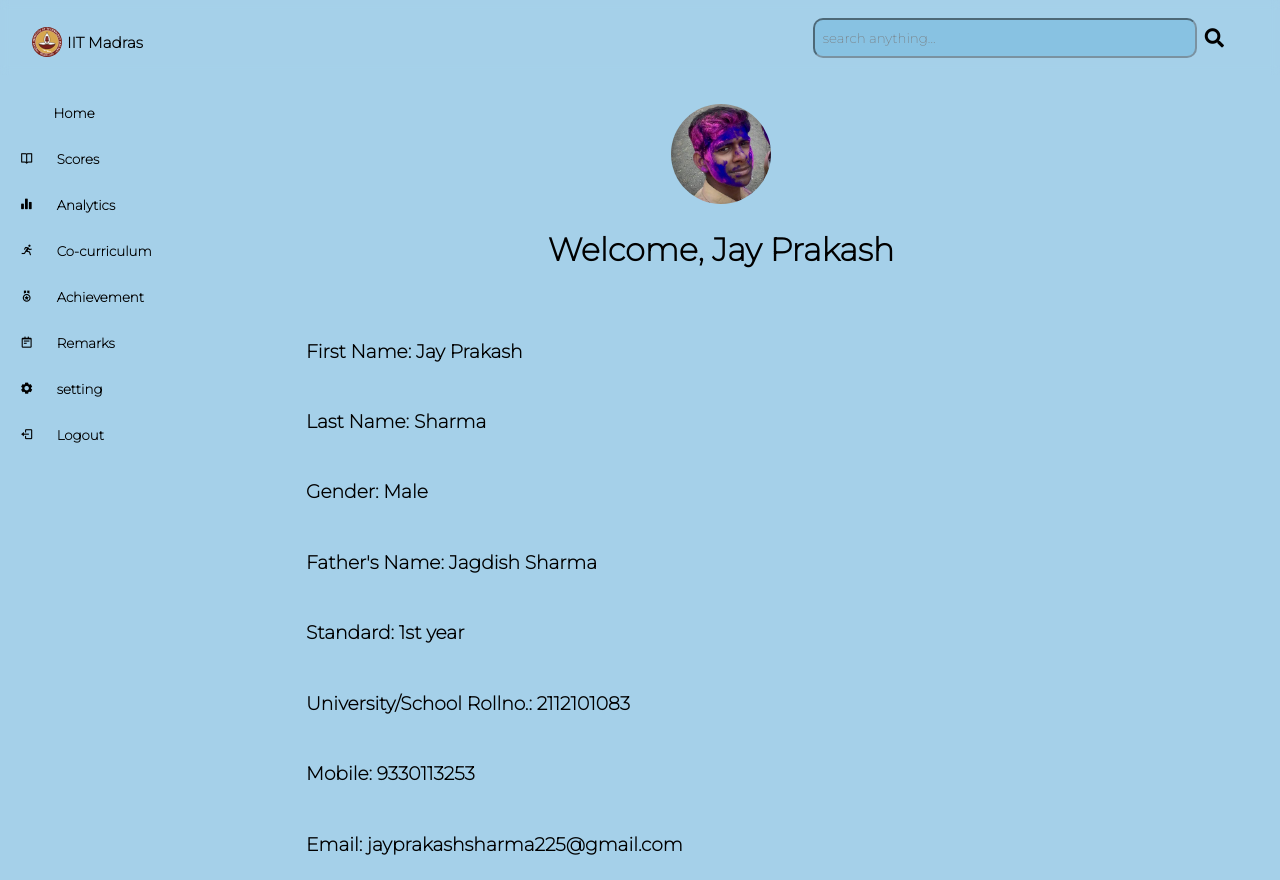
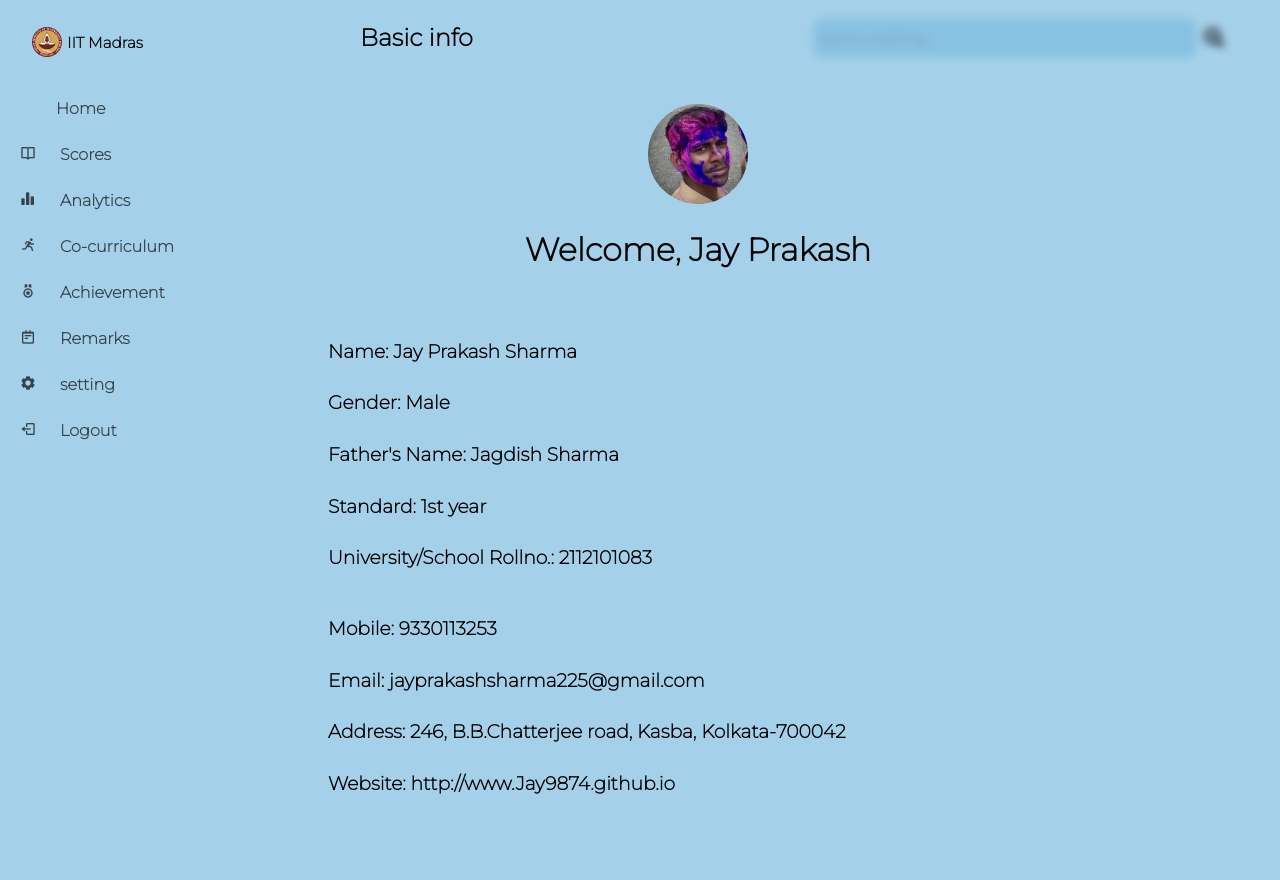
Before and after one commit to Jay9874/student_monitoring, a Django app: page /studentsite/ in a window 1280 px wide. Run offline with Django 4.2, Linux system fonts and the light colour scheme; a user stored in the database is signed in; data comes from the database, SQL or seed files in the repository; both versions use the stored data as it was after the commit; some libraries are stand-ins or nearby versions.

Commit message:
I changed the sidebar button to click anywhere

```diff
--- a/studentsite/static/studentsite/style.css
+++ b/studentsite/static/studentsite/style.css
@@ -23,9 +23,26 @@ html{
 }
 
 a{
+    display: block;
+    padding-left: 20px;
+    height: 100%;
+    width: 100%;
+    text-align: left;
+    align-items: center;
+    border-top-right-radius: 23px;
+    border-bottom-right-radius: 23px;
+    outline: none;
+    border: none;
+    cursor: pointer;
+    background-color: transparent;
+    overflow: hidden;
     text-decoration: none;
-    color: rgb(0, 0, 0);
     font-weight: bolder;
+    color: rgba(0, 0, 0, 0.678);
+}
+
+.sidebar_list-items a:hover{
+    background-color:rgba(64, 156, 209, 0.274);
 }
 
 th{
@@ -120,6 +137,7 @@ header{
     background-color:rgba(64, 156, 209, 0.274);
     height: 40px;
     width: 30vw;
+    border: none;
     border-radius: 10px;
     border-color: rgba(107, 103, 103, 0.521);
     outline: none;
@@ -153,21 +171,6 @@ header{
     color: var(--blue);
 }
 
-/* .Logo_content .logo{
-    color:#130f40;
-    display: flex;
-    height: 50px;
-    width: 50px;
-    align-items: center;
-}
-.Logo_content .logo i{
-    font-size: 28px;
-    margin-right: 5px;
-}
-.Logo_content .logo .logo_name{
-    font-size: 20px;
-    font-weight: 400;
-} */
 
 .sidebar{
 
@@ -213,7 +216,7 @@ header{
     background-color: red;
 } */
 
-.sidebar_button{
+/* .sidebar_button{
     padding-left: 20px;
     height: 100%;
     width: 100%;
@@ -225,11 +228,9 @@ header{
     cursor: pointer;
     background-color: transparent;
     overflow: hidden;
-}
+} */
 
-.sidebar_list-items button:hover{
-    background-color:rgba(64, 156, 209, 0.274);
-}
+
 
 .link{
     margin-left: 20px;
@@ -285,7 +286,7 @@ header{
     position: relative;
     top: 80px;
     height: 100vh;
-    margin-left: 250px;
+    margin-left: 275px;
     display: block;
     flex-direction: column;
     flex-wrap: wrap;
@@ -307,7 +308,7 @@ header{
 } */
 
 .main_container{
-    max-width: 840px;
+    max-width: 750px;
     display: block
     ;
 }
@@ -324,7 +325,7 @@ header{
 
 }
 
-.home_info_relative{
+.basic_info{
     position: relative;
     display: flex;
     flex-direction: column;
--- a/studentsite/templates/studentsite/home.html
+++ b/studentsite/templates/studentsite/home.html
@@ -17,13 +17,31 @@
             </div>
 
             <section class="section_info">
-                <div class="home_info_relative">
-                    <h3>First Name: {{ student.first_name }}</h3>
-                    <h3>Last Name: {{ student.last_name }}</h3>
-                    <h3>Gender: {{ student.gender }}</h3>
-                    <h3>Father's Name: {{ student.father_name }}</h3>
-                    <h3>Standard: {{ student.standard }}</h3>
-                    <h3>University/School Rollno.: {{ student.roll_number }}</h3>
+                <div class="basic_info">
+                    <div class="basic_info1">
+                        <div class="basic_info2">
+                            <div class="header_info">
+                               <div class="header_info1">
+                                   <header>
+                                       <div class="inside_header">
+                                           <h1>Basic info</h1>
+                                       </div>
+                                   </header>
+                               </div>
+                            </div>
+
+                            <div class="basic_info_name">
+
+                            </div>
+                            <h3>Name: {{ student.first_name }} {{ student.last_name }}</h3>
+                            <h3>Gender: {{ student.gender }}</h3>
+                            <h3>Father's Name: {{ student.father_name }}</h3>
+                            <h3>Standard: {{ student.standard }}</h3>
+                            <h3>University/School Rollno.: {{ student.roll_number }}</h3>
+                        </div>
+                    </div>
+                </div>
+                <div class="contact_info">
                     <h3>Mobile: {{ student.telephone }}</h3>
                     <h3>Email: {{ student.email }}</h3>
                     <h3>Address: {{ student.residence }}</h3>
--- a/studentsite/templates/studentsite/layout.html
+++ b/studentsite/templates/studentsite/layout.html
@@ -53,71 +53,72 @@
             <ul class="sidebar_list-menu">
 
                 <li class="sidebar_list-items list_item-home">
-                    <button class="sidebar_button">
+
+
+                    <a class="sidebar_link" href="{% url 'studentsite:student_home' %}">
                         <i class="fa-light fa-house-user"></i>
-                        <a href="{% url 'studentsite:student_home' %}">
                         <span class="link">Home</span>
                     </a>
-                    </button>
+
                 </li>
 
                 <li class="sidebar_list-items list_item-scores">
-                    <button class="sidebar_button">
-                        <a href="{% url 'studentsite:scores' %}">
+
+                    <a class="sidebar_link" href="{% url 'studentsite:scores' %}">
                         <i class='bx bx-book-open'></i>
                         <span class="link">Scores</span>
                     </a>
-                    </button>
+
                 </li>
 
                 <li class="sidebar_list-items list_item-analytics">
-                    <button class="sidebar_button">
-                        <a href="{% url 'studentsite:analytics' %}">
+
+                    <a class="sidebar_link" href="{% url 'studentsite:analytics' %}">
                         <i class='bx bxs-bar-chart-alt-2'></i>
                         <span class="link">Analytics</span>
                     </a>
-                    </button>
+
                 </li>
 
                 <li class="sidebar_list-items list_item-curriculum">
-                    <button class="sidebar_button">
-                        <a href="#">
+
+                    <a class="sidebar_link" href="#">
                         <i class='bx bx-run'></i>
                         <span class="link">Co-curriculum</span>
                     </a>
-                    </button>
+
                 </li>
                 <li class="sidebar_list-items list_item-achievement">
-                    <button class="sidebar_button">
-                        <a href="#">
+
+                    <a class="sidebar_link" href="#">
                         <i class='bx bx-medal'></i>
                         <span class="link">Achievement</span>
                     </a>
-                    </button>
+
                 </li>
                 <li class="sidebar_list-items list_item-remarks">
-                    <button class="sidebar_button">
-                        <a href="#">
+
+                    <a class="sidebar_link" href="#">
                         <i class='bx bx-notepad'></i>
                         <span class="link">Remarks</span>
                     </a>
-                    </button>
+
                 </li>
                 <li class="sidebar_list-items list_item-setting">
-                    <button class="sidebar_button">
-                        <a href="#">
+
+                    <a class="sidebar_link" href="#">
                         <i class='bx bxs-cog'></i>
                         <span class="link">setting</span>
                     </a>
-                    </button>
+
                 </li>
                 <li class="sidebar_list-items list_item-logout">
-                    <button class="sidebar_button">
-                        <a href="{% url 'logout' %}">
+
+                    <a class="sidebar_link" href="{% url 'logout' %}">
                         <i class='bx bx-log-out'></i>
                         <span class="link">Logout</span>
                     </a>
-                    </button>
+
                 </li>
             </ul>
         </div>
@@ -139,6 +140,13 @@
     </div> -->
 
     <!-- <script src="js/script.js"></script> -->
+
+    <script>
+        $("a.link").click(function () {
+            $("a.sidebar_link").css("background-color", "black");
+            $(this).css("background-color", "red");
+        });
+    </script>
 </body>
 
 </html>
```
Also changed, not shown: db.sqlite3. Lines whose indentation alone changed are shown as unchanged.
